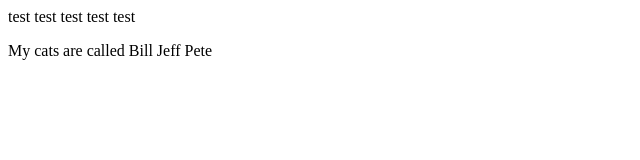
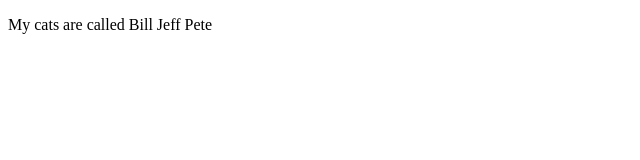
Before and after one commit to gracejudic/gracejudic.github.io, a plain HTML site: page index.html in a window 1280 px wide. Shown: the whole page, without its empty margins (0-640 px from the left). Drawn offline with Linux system fonts and the light colour scheme.

Commit message:
changement base h1

```diff
--- a/index.html
+++ b/index.html
@@ -1,6 +1,5 @@
 <!DOCTYPE html>
 <html>
-<hi>test test test test test</hi>
 
 <head>
   <meta charset="utf-8">
```
